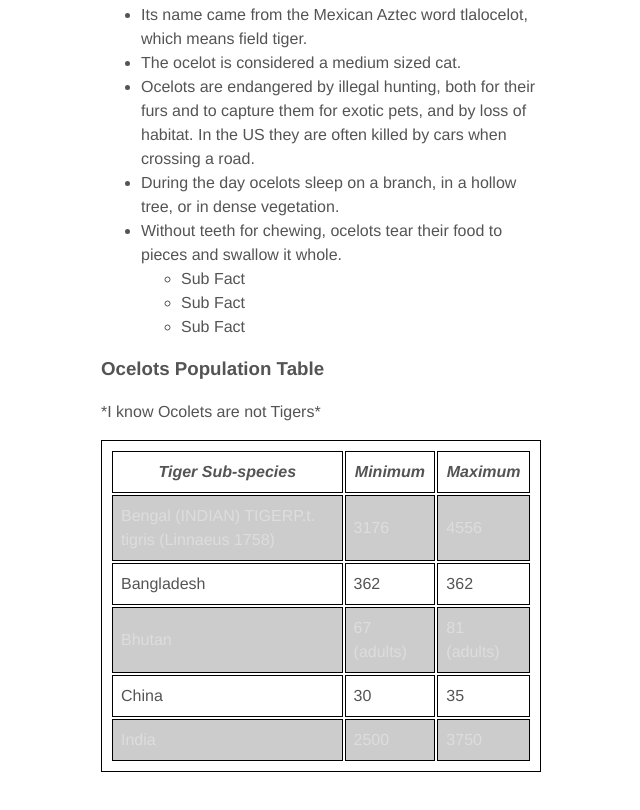
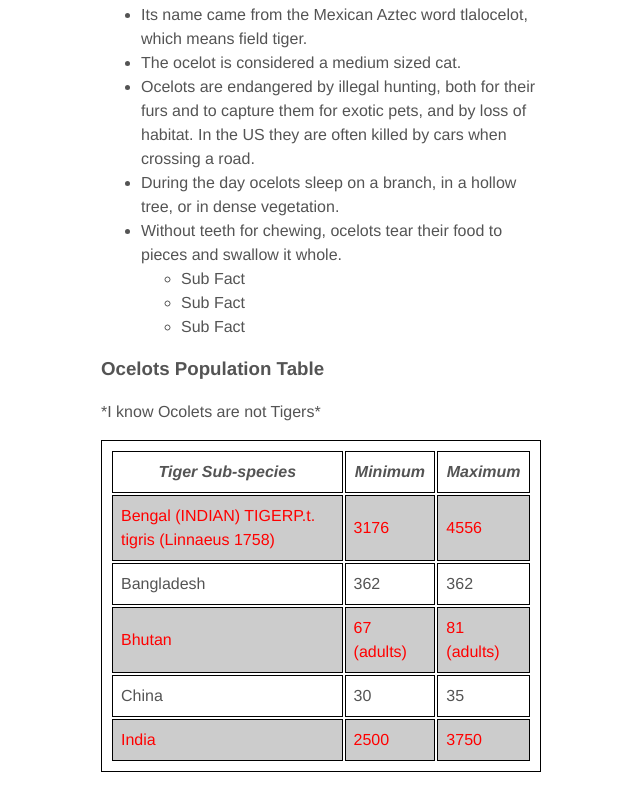
Before and after one commit to NickEngert/NickEngert.github.io, a plain HTML site: page index.html in a window 1280 px wide. Shown: the part 1600-2410 px from the top of the page, without its empty margins (319-959 px from the left). Drawn offline with nearby package versions, Linux system fonts and the light colour scheme; a script that the page names is missing.

Commit message:
Update style.css

```diff
--- a/css/style.css
+++ b/css/style.css
@@ -33,6 +33,6 @@ table {
        margin-bottom: 50px;
        }
 tr:nth-child(even) {
-      color: #ddd;
+      color: red;
       background-color: #ccc;
       }
```
